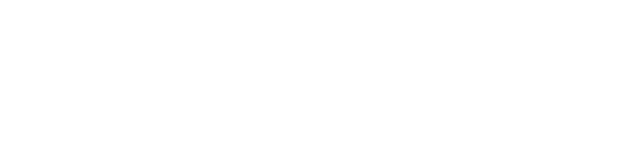
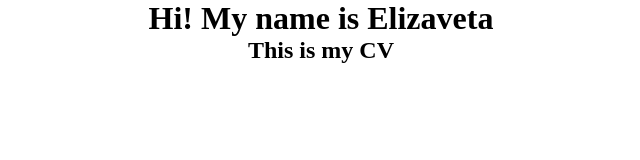
Before and after one commit to detkaeliz/rsschool-cv, a plain HTML site: page index.html in a window 1280 px wide. Shown: the whole page, without its empty margins (319-959 px from the left). Drawn offline with Linux system fonts and the light colour scheme.

Commit message:
feat: add basic info cv

```diff
--- a/index.html
+++ b/index.html
@@ -8,6 +8,7 @@
     <title>My cv</title>
 </head>
 <body>
-
+    <h1>Hi! My name is Elizaveta</h1>
+    <h2>This is my CV</h2>
 </body>
 </html>
--- a/style.css
+++ b/style.css
@@ -0,0 +1,9 @@
+* {
+    margin: 0;
+    padding: 0;
+    box-sizing: border-box;
+}
+
+body {
+    text-align: center;
+}
```
